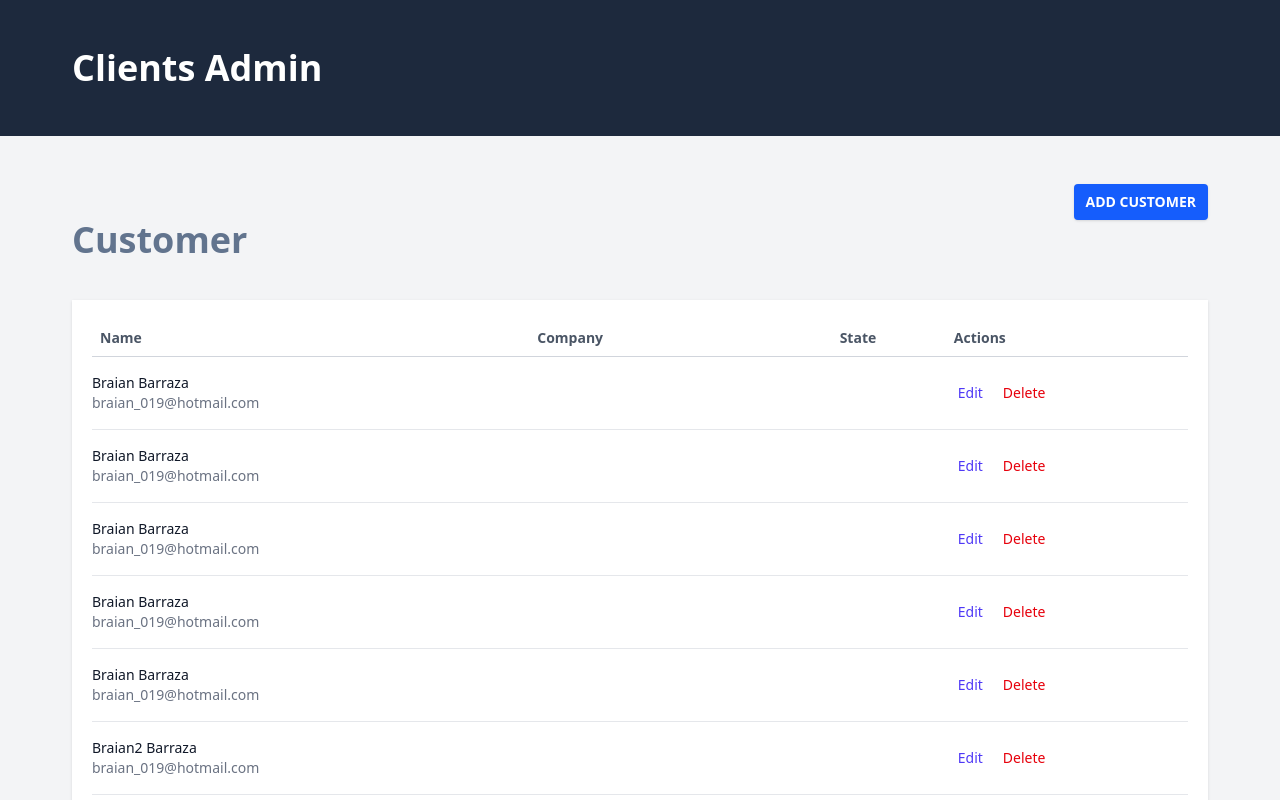
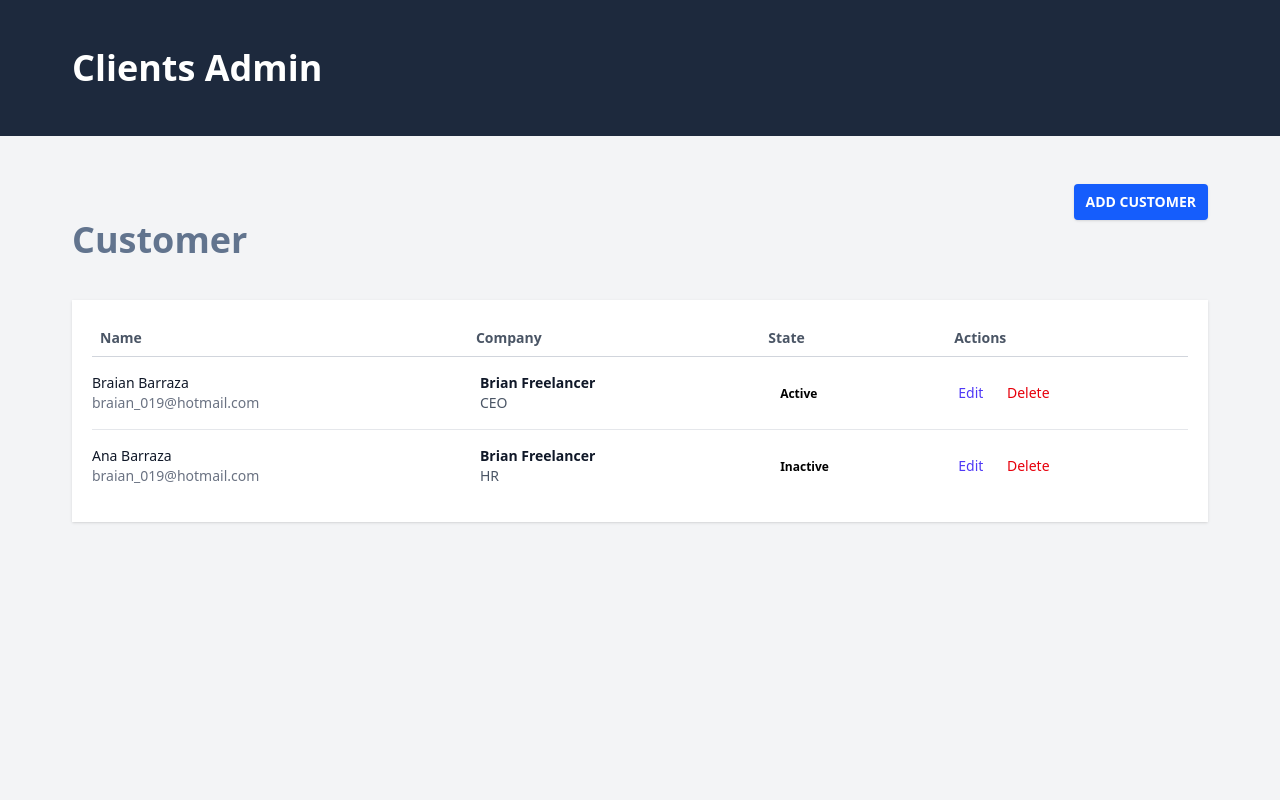
Before and after one commit to BraianBarraza/CRM-App, a Vue app: page / in a window 1280 px wide. Shown: the top 800 px of the page. Built offline with nearby package versions, Linux system fonts and the light colour scheme; data requests are answered from the project's data file; what @formkit/vue would draw is missing.

Commit message:
customer state added

```diff
--- a/db.json
+++ b/db.json
@@ -1,62 +1,24 @@
 {
   "customers": [
     {
-      "id": "aab9",
+      "id": "e8d4",
       "name": "Braian",
       "lastName": "Barraza",
       "email": "braian_019@hotmail.com",
-      "phoneNumber": "017677668526"
+      "phoneNumber": "017677668526",
+      "company": "Brian Freelancer",
+      "role": "CEO",
+      "state": 1
     },
     {
-      "id": "ddd9",
-      "name": "Braian",
+      "id": "e8d4",
+      "name": "Ana",
       "lastName": "Barraza",
       "email": "braian_019@hotmail.com",
-      "phoneNumber": "017677668526"
-    },
-    {
-      "id": "e359",
-      "name": "Braian",
-      "lastName": "Barraza",
-      "email": "braian_019@hotmail.com",
-      "phoneNumber": "017677668526"
-    },
-    {
-      "id": "c5d0",
-      "name": "Braian",
-      "lastName": "Barraza",
-      "email": "braian_019@hotmail.com",
-      "phoneNumber": "017677668526"
-    },
-    {
-      "id": "c2b6",
-      "name": "Braian",
-      "lastName": "Barraza",
-      "email": "braian_019@hotmail.com",
-      "phoneNumber": "017677668526"
-    },
-    {
-      "id": "ed80",
-      "name": "Braian2",
-      "lastName": "Barraza",
-      "email": "braian_019@hotmail.com",
-      "phoneNumber": "017677668526"
-    },
-    {
-      "id": "af19",
-      "name": "Braian3",
-      "lastName": "Barraza",
-      "email": "braian_019@hotmail.com",
-      "phoneNumber": "017677668526"
-    },
-    {
-      "id": "e8de",
-      "name": "Ana",
-      "lastName": "Gomez",
-      "email": "braianbarraza19@gmail.com",
       "phoneNumber": "017677668526",
       "company": "Brian Freelancer",
-      "position": "HR"
+      "role": "HR",
+      "state": 0
     }
   ]
 }
--- a/src/components/Customer.vue
+++ b/src/components/Customer.vue
@@ -1,15 +1,19 @@
 <script setup>
 import { computed } from 'vue'
-import { RouterLink} from 'vue-router'
+import { RouterLink } from 'vue-router'
 
 const props = defineProps({
-  customer:{
-    type:Object,
+  customer: {
+    type: Object
   }
 })
 
 const customerName = computed(() => {
   return props.customer.name + ' ' + props.customer.lastName
+})
+
+const customerState = computed(() => {
+  return props.customer.state
 })
 
 </script>
@@ -22,15 +26,18 @@ const customerName = computed(() => {
     </td>
     <td class="whitespace-nowrap px-3 py-4 text-sm text-gray-500">
       <p class="text-gray-900 font-bold">{{ customer.company }}</p>
-      <p class="text-gray-600">{{customer.position}}</p>
+      <p class="text-gray-600">{{ customer.role }}</p>
     </td>
     <td class="whitespace-nowrap px-3 py-4 text-sm">
-
+      <button class="inline-flex rounded-full px-2 text-xs font-semibold">
+        {{ customerState ? 'Active' : 'Inactive' }}
+      </button>
     </td>
     <td class="whitespace-nowrap px-3 py-4 text-sm text-gray-500 ">
       <RouterLink to="/"
-      class="text-indigo-600 hover:text-indigo-900 mr-5">
-        Edit</RouterLink>
+                  class="text-indigo-600 hover:text-indigo-900 mr-5">
+        Edit
+      </RouterLink>
 
       <button
         class="text-red-600 hoover:text-red-900">
--- a/src/views/AddCustomerView.vue
+++ b/src/views/AddCustomerView.vue
@@ -14,10 +14,11 @@ defineProps({
 })
 
 const handleSubmit = (data) => {
-    CustomerService.addCustomer(data)
+  data.state = 1
+  CustomerService.addCustomer(data)
     .then(response => {
       console.log(response)
-      router.push({name: 'customer-list'})
+      router.push({ name: 'customer-list' })
     })
     .catch(err => console.log(err))
 }
@@ -68,8 +69,8 @@ const handleSubmit = (data) => {
             :validation-messages="{ matches: `Invalid number, use ''-'' to separate the number` }"
           />
           <FormKit type="text" label="Company" name="company" placeholder="Customer Company" />
-          <FormKit type="text" label="Position" name="position"
-                   placeholder="Customer Company Position" />
+          <FormKit type="text" label="Role" name="role"
+                   placeholder="Customer Role" />
         </FormKit>
       </div>
     </div>
```
